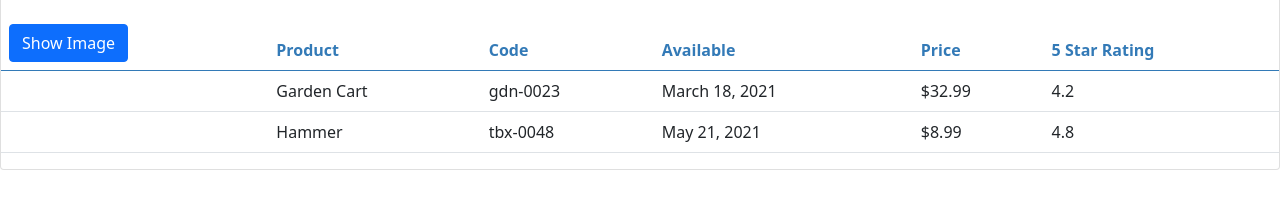
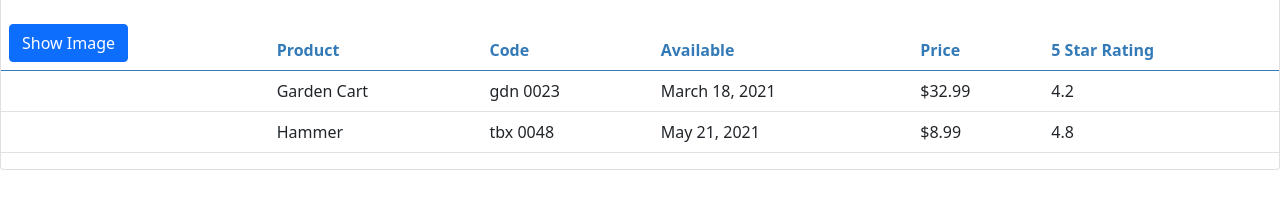
Before and after one commit to yyalexyy/Product-Management, an Angular app in the folder APM/: page / in a window 1280 px wide. Shown: the part 196-398 px from the top of the page. Built offline with nearby package versions, Linux system fonts and the light colour scheme.

Commit message:
implement a custom pipe to transform productCode dash to space

```diff
--- a/APM/src/app/app.module.ts
+++ b/APM/src/app/app.module.ts
@@ -4,11 +4,13 @@
 
 import { AppComponent } from './app.component';
 import { ProductListComponent } from './products/product-list.component';
+import { ConvertToSpacesPipe } from './shared/convert-to-spaces.pipe';
 
 @NgModule({
   declarations: [
     AppComponent,
-    ProductListComponent
+    ProductListComponent,
+    ConvertToSpacesPipe
   ],
   imports: [
     BrowserModule,
--- a/APM/src/app/products/product-list.component.html
+++ b/APM/src/app/products/product-list.component.html
@@ -46,7 +46,7 @@
                             [style.margin.px]='imageMargin'>
                     </td>
                     <td>{{product.productName}}</td>
-                    <td>{{product.productCode | lowercase}}</td>
+                    <td>{{product.productCode | lowercase | convertToSpaces:'-'}}</td>
                     <td>{{product.releaseDate}}</td>
                     <td>{{product.price | currency:'USD':'symbol':'1.2-2'}}</td>
                     <td>{{product.starRating}}</td>
--- /dev/null
+++ b/APM/src/app/shared/convert-to-spaces.pipe.ts
@@ -0,0 +1,11 @@
+import { Pipe, PipeTransform } from "@angular/core";
+
+@Pipe({
+    name: 'convertToSpaces'
+})
+export class ConvertToSpacesPipe implements PipeTransform {
+
+    transform(value: string, character: string): string {
+        return value.replace(character, ' ');
+    }
+}
```
